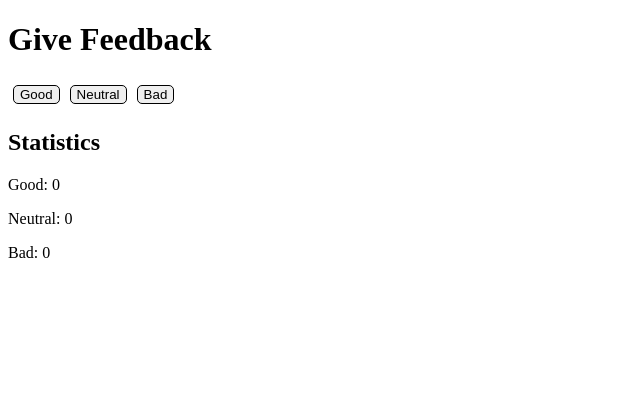
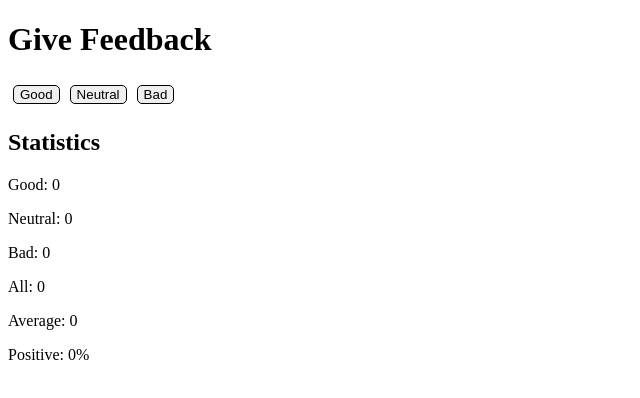
Before and after one commit to ReniltoSilva/fullstackopen-2025, a React (Vite) app in the folder Part-1/unicafe/: page / in a window 1280 px wide. Shown: the top 398 px of the page, without its empty margins (0-640 px from the left). Built offline with nearby package versions, Linux system fonts and the light colour scheme.

Commit message:
1.7: unicafe step 2

```diff
--- a/Part-1/unicafe/src/App.jsx
+++ b/Part-1/unicafe/src/App.jsx
@@ -15,22 +15,38 @@ const App = () => {
   const [good, setGood] = useState(0);
   const [neutral, setNeutral] = useState(0);
   const [bad, setBad] = useState(0);
+  const [count, setCount] = useState([]);
 
   const handleGood = () => {
+    const goodScore = 1;
     const goodUpdated = good + 1;
     setGood(goodUpdated);
+    setCount(count.concat(goodScore));
   };
 
   const handleNeutral = () => {
+    const neutralScore = 0;
     const updatedNeutral = neutral + 1;
     setNeutral(updatedNeutral);
+    setCount(neutralScore);
+    setCount(count.concat(neutralScore));
   };
 
   const handleBad = () => {
+    const badScore = -1;
     const updatedBad = bad + 1;
     setBad(updatedBad);
+    setCount(badScore);
+    setCount(count.concat(badScore));
   };
 
+  const handleAverage = () => {
+    const sum = count.reduce((acc, total) => acc + total, 0);
+    const arrLength = count.length;
+    return sum / arrLength;
+  };
+
+  console.log(count);
   return (
     <>
       <h1>Give Feedback</h1>
@@ -41,6 +57,9 @@ const App = () => {
       <p>Good: {good}</p>
       <p>Neutral: {neutral}</p>
       <p>Bad: {bad}</p>
+      <p>All: {good + neutral + bad}</p>
+      <p>Average: {handleAverage() || 0}</p>
+      <p>Positive: {(good / (good + neutral + bad)) * 100 || 0}%</p>
     </>
   );
 };
```
